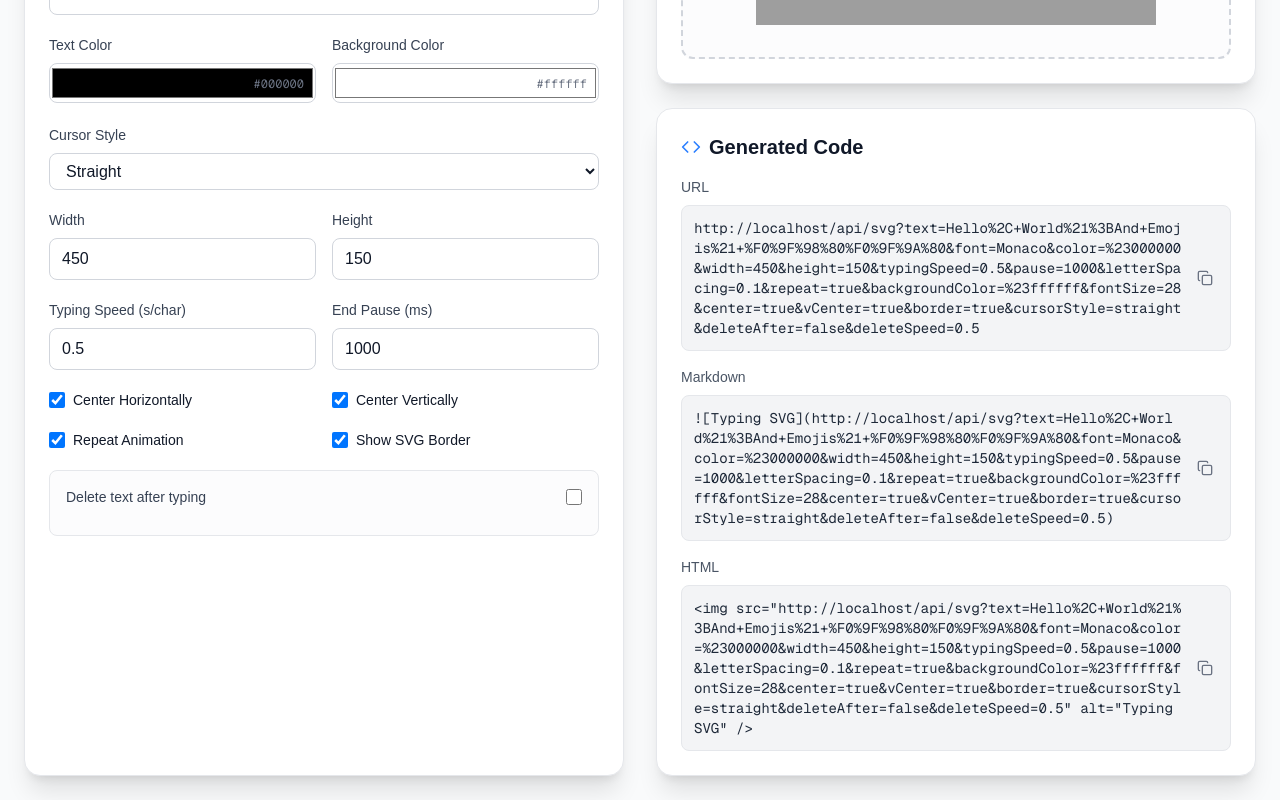
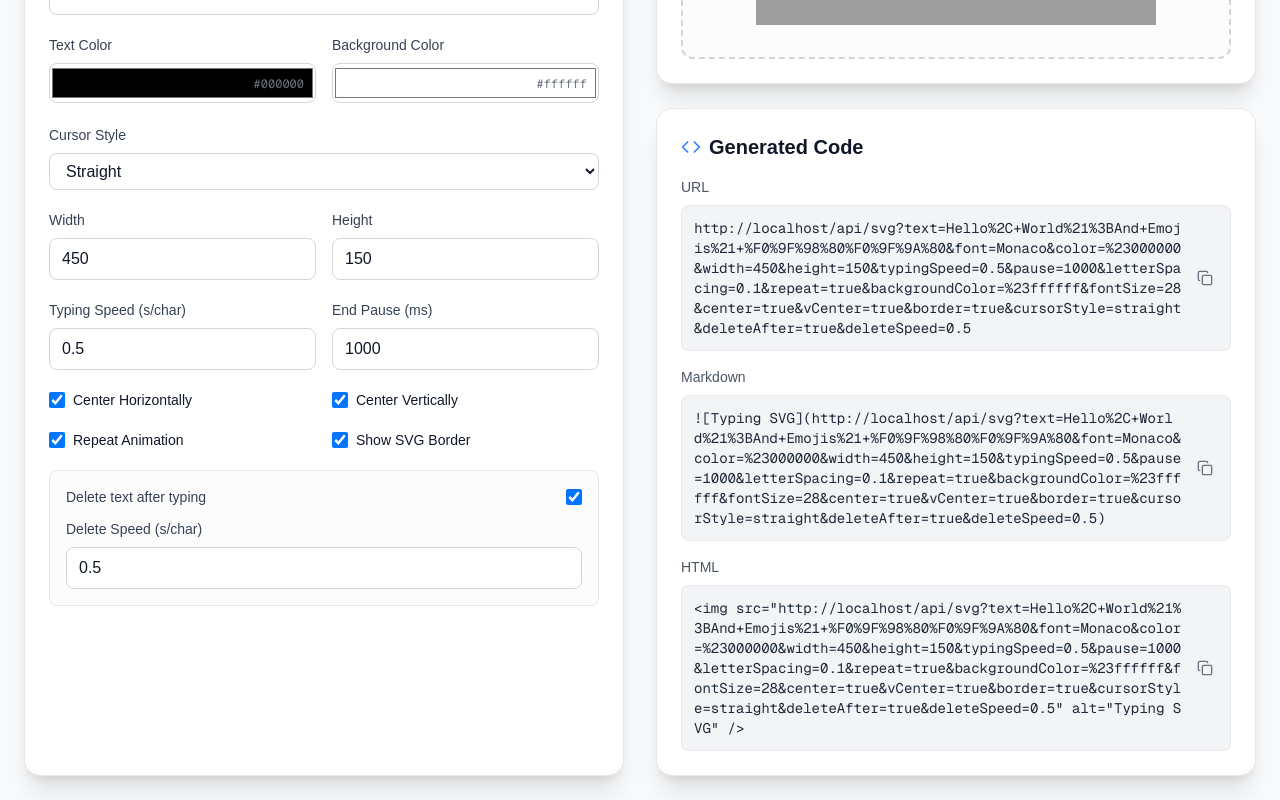
Before and after one commit to TL2005/TypingSVG, a Next.js app: page / in a window 1280 px wide. Shown: the part 490-1290 px from the top of the page. Built offline with nearby package versions, Linux system fonts and the light colour scheme; grey boxes are pictures that could not be loaded.

Commit message:
fix: Update default deleteAfter option to true

```diff
--- a/src/components/SvgGenerator.tsx
+++ b/src/components/SvgGenerator.tsx
@@ -19,7 +19,7 @@ export default function SVGGenerator() {
     const [vCenter, setVCenter] = useState(true);
     const [border, setBorder] = useState(true);
     const [cursorStyle, setCursorStyle] = useState('straight');
-    const [deleteAfter, setDeleteAfter] = useState(false);
+    const [deleteAfter, setDeleteAfter] = useState(true);
     const [deleteSpeed, setDeleteSpeed] = useState(typingSpeed);
 
     const [isDarkMode, setIsDarkMode] = useState(false);
```
Also changed, not shown: 1 other file (tests, documents, lock files or other folders).
